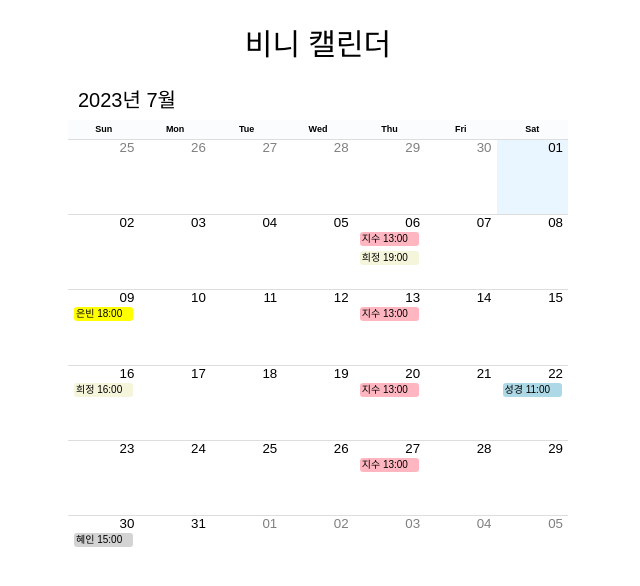
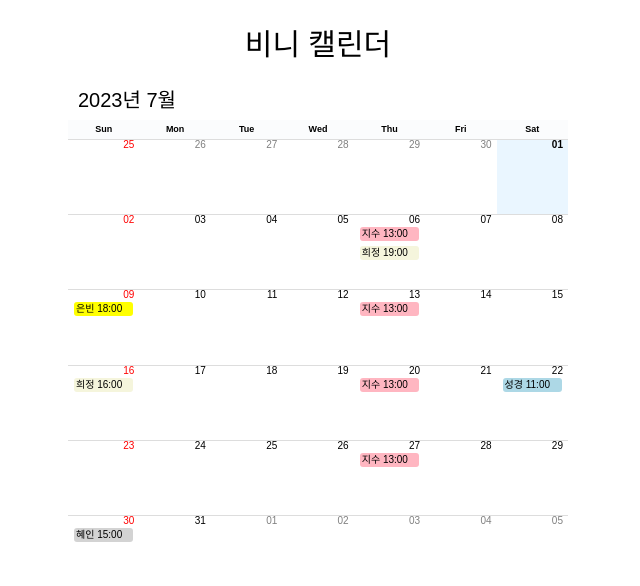
Before and after one commit to Gwasuwon-shot/web-pre-task, a React (Vite) app: page / in a window 1280 px wide. Shown: the top 586 px of the page, without its empty margins (322-962 px from the left). Built offline with nearby package versions, Linux system fonts and the light colour scheme; a web font is replaced by a local one.

Commit message:
[ feat ] 일요일 빨간색 변경

```diff
--- a/src/components/eunBean/BeanCalendar.tsx
+++ b/src/components/eunBean/BeanCalendar.tsx
@@ -6,6 +6,7 @@ import "moment/dist/locale/ko";
 
 import "./customCalendar/calendarStyles.css";
 import Toolbar from "./customCalendar/Toolbar";
+import DateHeader from "./customCalendar/DateHeader";
 import { EVENT_LIST } from "./customCalendar/CalendarConstnat";
 
 export default function BeanCalendar() {
@@ -21,9 +22,9 @@ export default function BeanCalendar() {
       const dateString = props.event.start;
       const dateObject = new Date(dateString);
       const timeString = dateObject.toLocaleTimeString([], { hour: "2-digit", minute: "2-digit", hour12: false });
+      const eventType = props?.event?.type;
 
-      //  색 주기
-      const eventType = props?.event?.type;
+      // 이벤트 색 주기
       switch (eventType) {
         case "토마토":
           return (
@@ -74,6 +75,7 @@ export default function BeanCalendar() {
           components={{
             ...components,
             toolbar: Toolbar,
+            dateHeader: DateHeader,
           }}
         />
       </CalendarWrapper>
--- a/src/components/eunBean/customCalendar/CalendarConstnat.ts
+++ b/src/components/eunBean/customCalendar/CalendarConstnat.ts
@@ -3,7 +3,6 @@ export interface eventInfo {
   title: string;
   start: Date;
   end: Date;
-  // data 내부
   type: string;
 }
 
--- /dev/null
+++ b/src/components/eunBean/customCalendar/DateHeader.tsx
@@ -0,0 +1,17 @@
+import React from "react";
+
+export default function DateHeader({ date, label }) {
+  const isSunday = new Date(date).getDay() === 0;
+
+  function headerStyle() {
+    return {
+      color: isSunday ? "red" : "inherit",
+    };
+  }
+
+  return (
+    <div className="rbc-date-header" style={headerStyle()}>
+      {label}
+    </div>
+  );
+}
```
